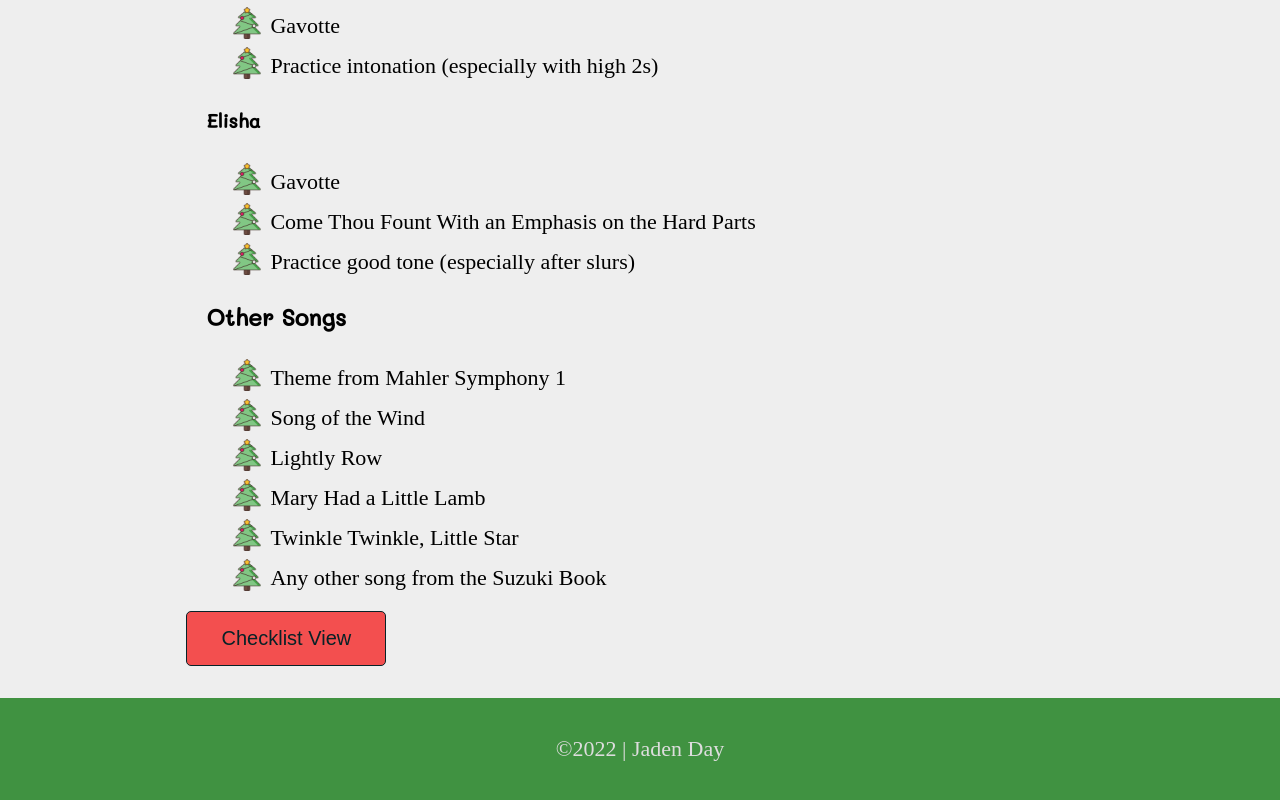
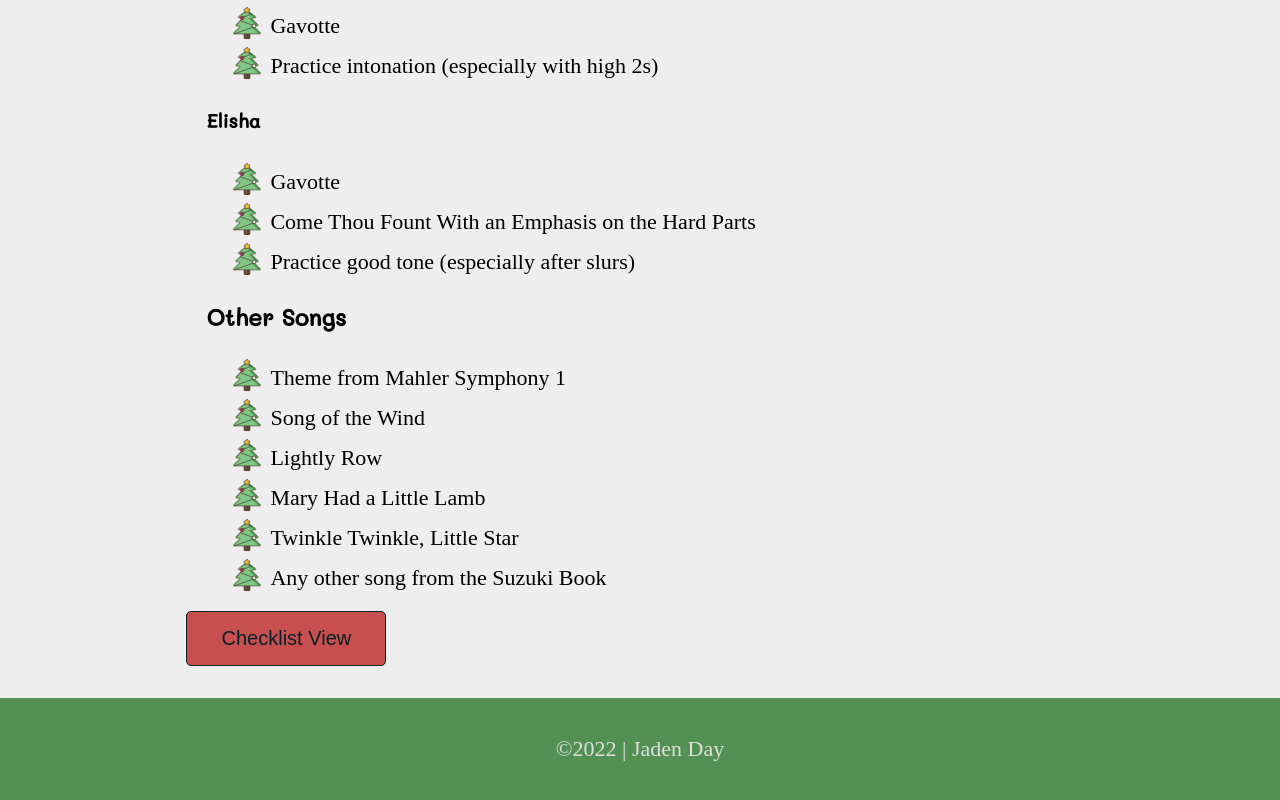
Before and after one commit to jadenday20/vio-learn, a plain HTML site: page index.html in a window 1280 px wide. Shown: the part 1375-2175 px from the top of the page. Drawn offline with Linux system fonts and the light colour scheme; a web font is replaced by a local one.

Commit message:
updated colors

```diff
--- a/styles/index.css
+++ b/styles/index.css
@@ -16,8 +16,8 @@
     --thanksgiving-button: #e5d666;
     --thanksgiving-button-hover: #c8b171;
     --thanksgiving-button-text: #55473d;
-    --christmas-background1: #409241;
-    --christmas-button: #f34f4f;
+    --christmas-background1: #529153;
+    --christmas-button: #c84f4f;
     --christmas-button-hover: #e56666;
     --christmas-button-text: #ddd;
     --othercolor: #ddd
```
